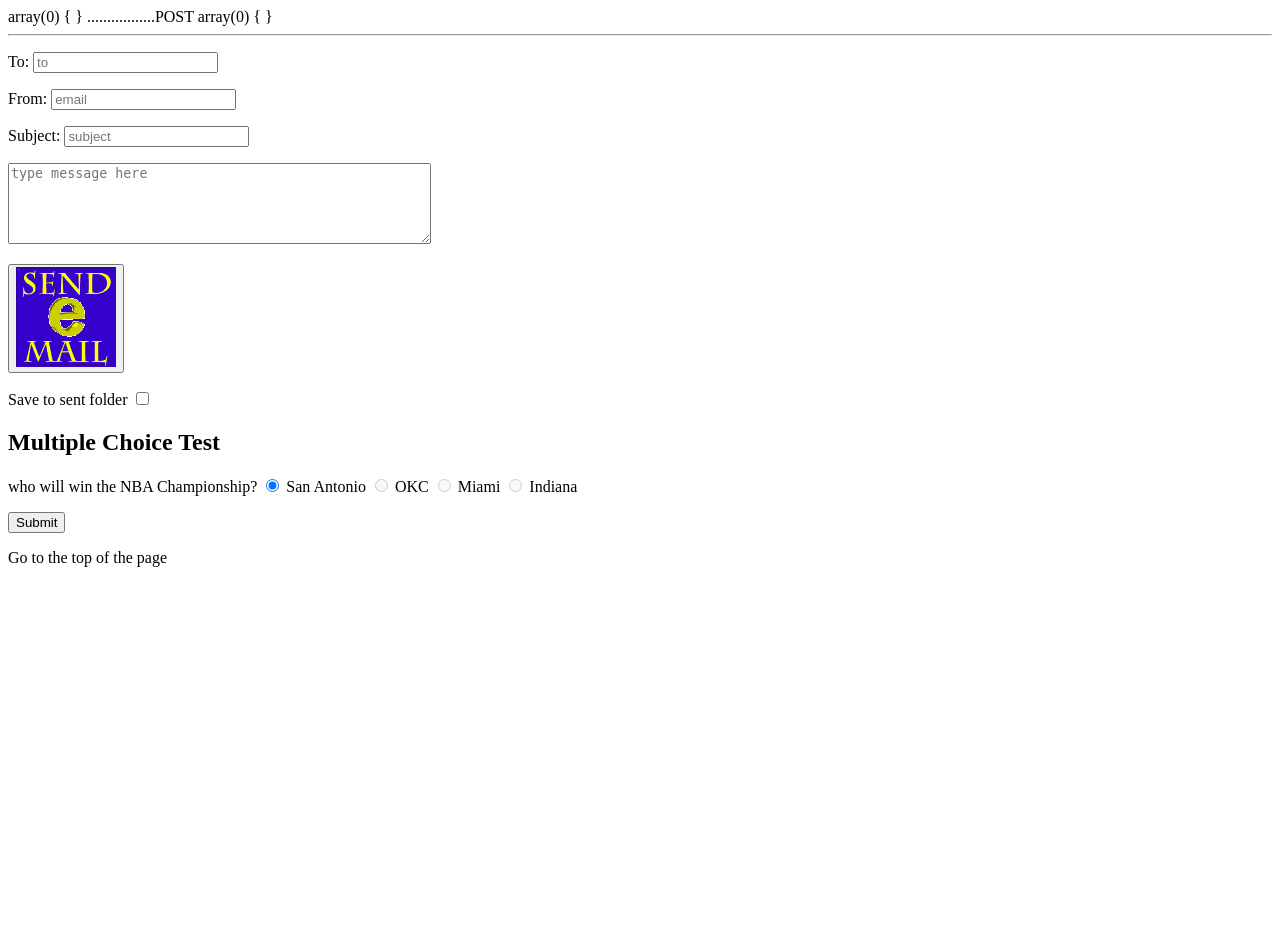
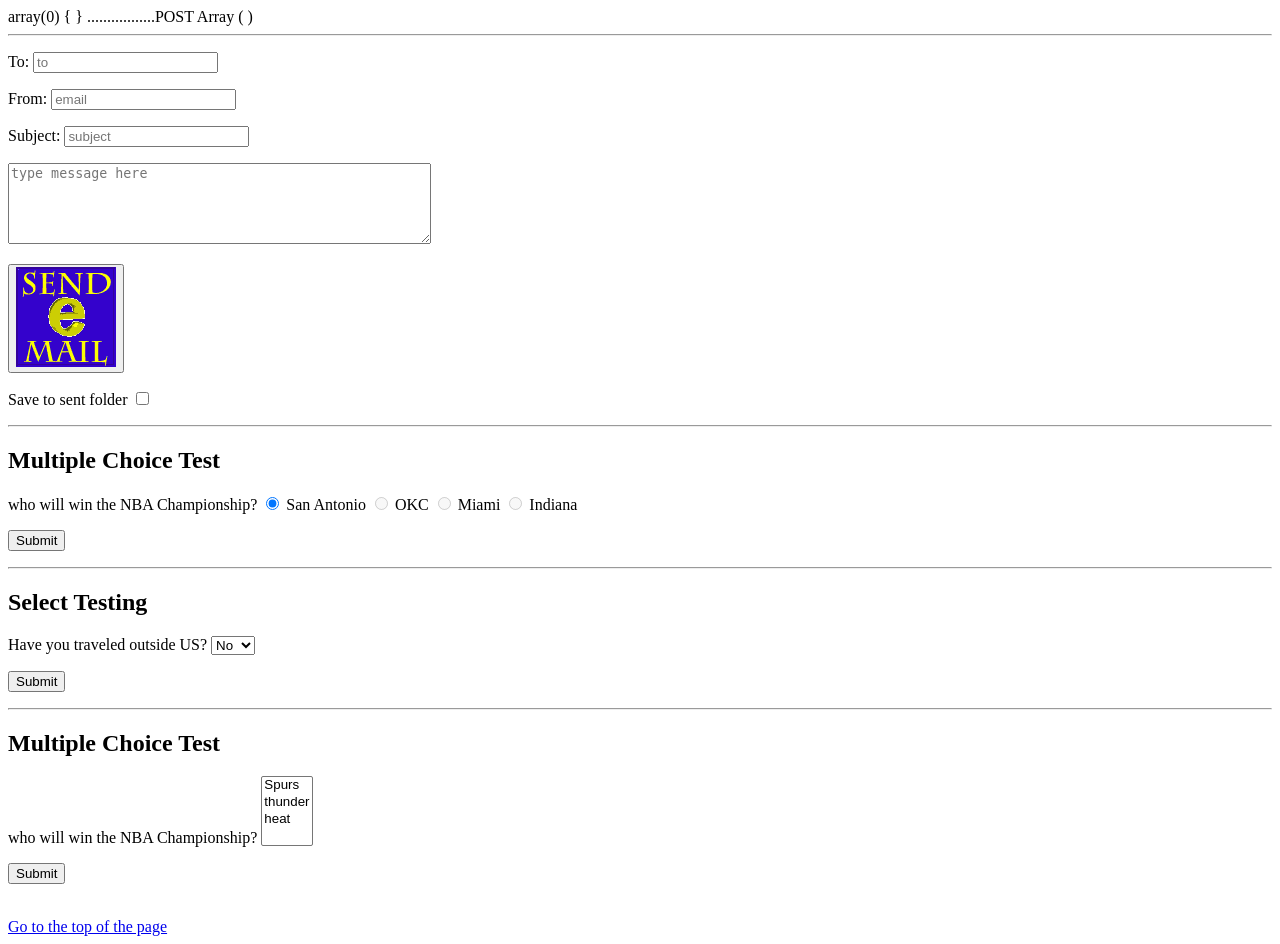
Before and after one commit to genarogarzajr/Codeup_Web_Exercises, a PHP site: page /form.php in a window 1280 px wide. Before the commit the page ends 567 px from the top, so only its background shows below. Run offline with PHP 8.4, Linux system fonts and the light colour scheme.

Commit message:
completed multi select exercises

```diff
--- a/public/form.php
+++ b/public/form.php
@@ -19,7 +19,7 @@
         echo PHP_EOL;
         echo ".................POST\n";
         echo PHP_EOL;
-        var_dump($_POST);
+        print_r($_POST);
     ?>
 
 <!--             <form method="POST" >
@@ -64,12 +64,10 @@
                     <label for="save">Save to sent folder
                         <input type="checkbox" name="save" value="yes"></label>
                 </p>
+            </form>
+<hr>
 
-
-            </form>
-
-
-            <form>
+            <form method="GET">
                 <p>
                     <h2>Multiple Choice Test</h2>
                     who will win the NBA Championship?
@@ -89,23 +87,50 @@
                         <input type="radio" id="q1d" name="q1d" value="Really?" disabled>
                         Indiana
                     </label>
-
                 </p>
 
+                <p>
+                    <button type="submit">Submit</button>
+                </p>
+            </form>
 
+ <hr>
+            <form method="GET">
+                <p>
+                <h2>Select Testing</h2>
+                <label for="traveled">Have you traveled outside US?</label>
+                <select id="traveled" name="traveled">
+                    <option value="0">No</option>
+                    <option value="1">Yes</option>
+                </select>
+                </p>
 
                 <p>
                     <button type="submit">Submit</button>
                 </p>
 
+            </form>
+
+<hr>
+
+<form method="GET">
+                <p>
+                    <h2>Multiple Choice Test</h2>
+                    who will win the NBA Championship?
+                    <select id="team" name="team[]" multiple>
+                        <option value="spurs">Spurs</option>
+                        <option value="thunder">thunder</option>
+                        <option value="heat">heat</option>
+                    </select>
+                </p>
+
+                <p>
+                    <button type="submit">Submit</button>
+                </p>
+            </form>
 
 
-                </form
-
-
-
-
-
+<br>
 
 <a href="#top">Go to the top of the page</a>
 
```
